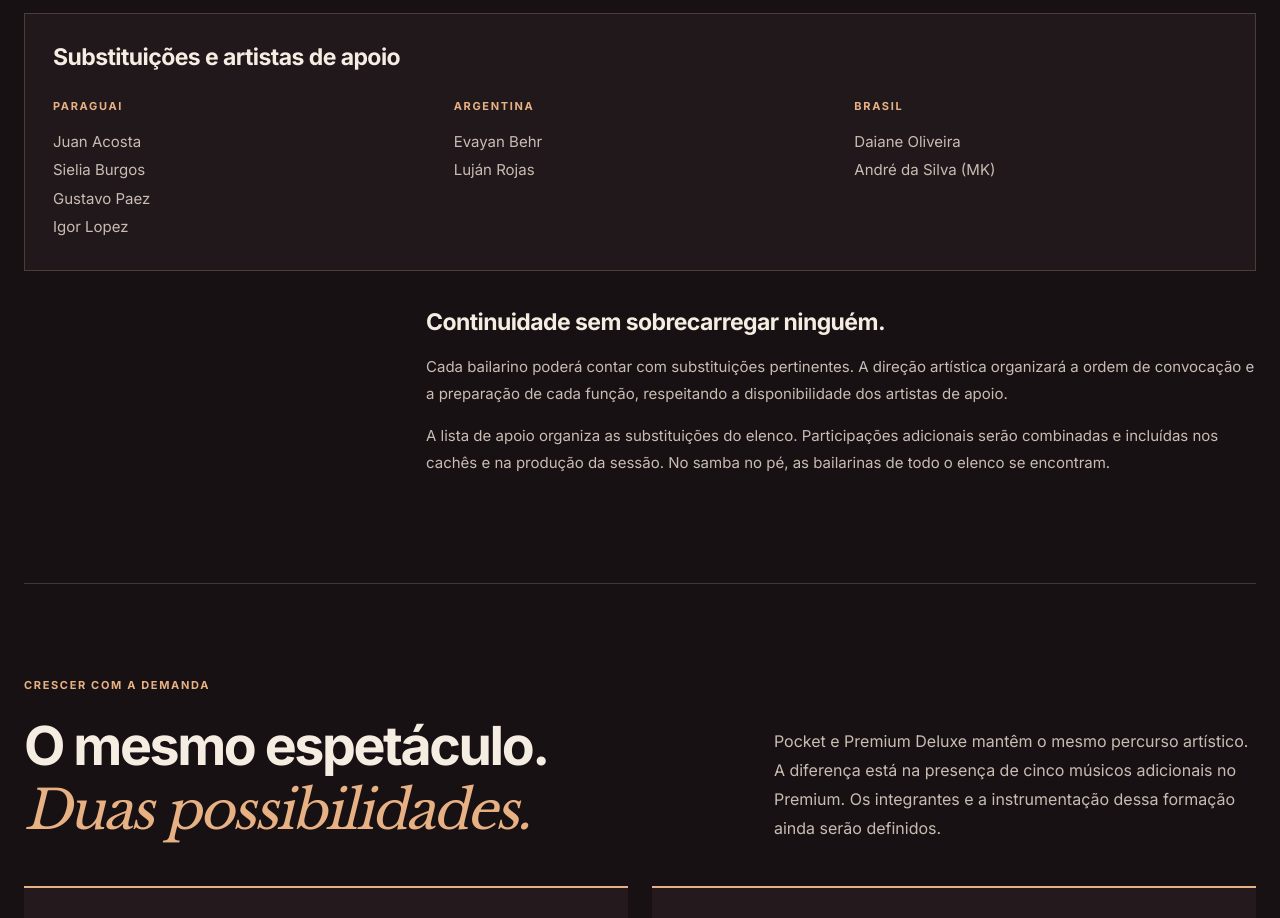
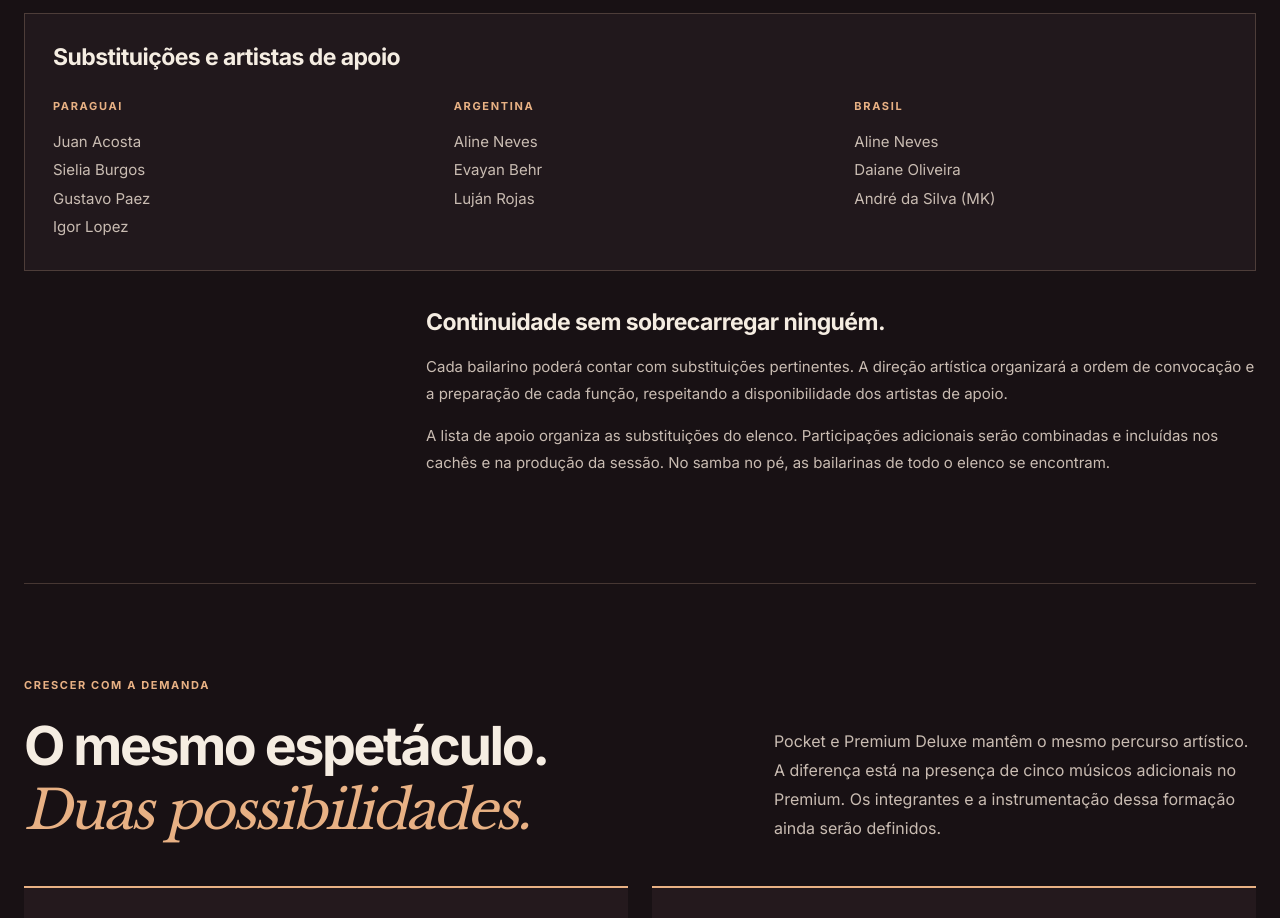
Before and after one commit to O-UnderTango-Club/UnderTangoWEBNextJS, a Next.js app: page /tropcalia in a window 1280 px wide. Shown: the part 4400-5318 px from the top of the page. Built offline with nearby package versions, Linux system fonts and the light colour scheme.

Commit message:
Add Aline first to Argentina and Brazil support rosters

```diff
--- a/app/tropcalia/page.tsx
+++ b/app/tropcalia/page.tsx
@@ -107,8 +107,8 @@ export default function TropCaliaPage() {
         <h3>Substituições e artistas de apoio</h3>
         <div className={styles.supportGrid}>
           <article><p className={styles.eyebrow}>PARAGUAI</p><ul><li>Juan Acosta</li><li>Sielia Burgos</li><li>Gustavo Paez</li><li>Igor Lopez</li></ul></article>
-          <article><p className={styles.eyebrow}>ARGENTINA</p><ul><li>Evayan Behr</li><li>Luján Rojas</li></ul></article>
-          <article><p className={styles.eyebrow}>BRASIL</p><ul><li>Daiane Oliveira</li><li>André da Silva (MK)</li></ul></article>
+          <article><p className={styles.eyebrow}>ARGENTINA</p><ul><li>Aline Neves</li><li>Evayan Behr</li><li>Luján Rojas</li></ul></article>
+          <article><p className={styles.eyebrow}>BRASIL</p><ul><li>Aline Neves</li><li>Daiane Oliveira</li><li>André da Silva (MK)</li></ul></article>
         </div>
       </div>
       <div className={styles.castPolicy}><h3>Continuidade sem sobrecarregar ninguém.</h3><p>Cada bailarino poderá contar com substituições pertinentes. A direção artística organizará a ordem de convocação e a preparação de cada função, respeitando a disponibilidade dos artistas de apoio.</p><p>A lista de apoio organiza as substituições do elenco. Participações adicionais serão combinadas e incluídas nos cachês e na produção da sessão. No samba no pé, as bailarinas de todo o elenco se encontram.</p></div>
```
